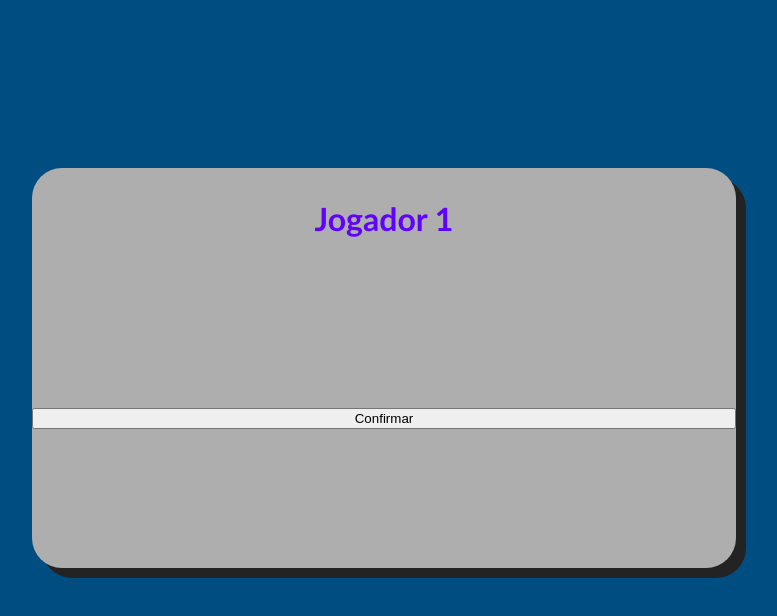
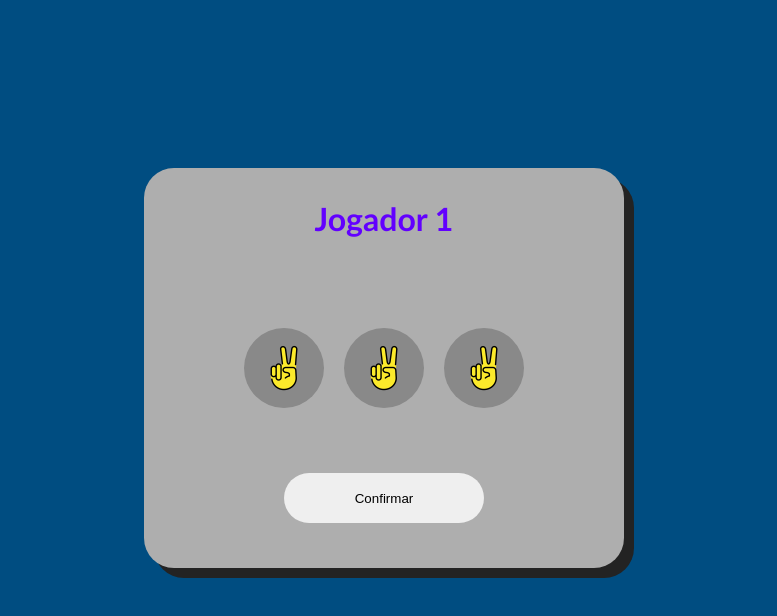
Before and after one commit to SavioHaistem/Jokenpo, a React app: page / in a window 1280 px wide. Both pictures are taken after a click on the button "Jogar". Shown: the top 616 px of the page, without its empty margins (256-1033 px from the left). Built offline with nearby package versions, Linux system fonts and the light colour scheme.

Commit message:
corrigindo CSS

```diff
--- a/src/App.css
+++ b/src/App.css
@@ -9,11 +9,18 @@ body {
     justify-content: center;
     align-items: center;
 }
-.StartButton {
+.CircularButton {
+    margin: 0px auto 40px;
     border-radius: 80px;
     border: none;
     width: 200px;
     height: 50px;
+    transition: all 0.2s;
+}
+.CircularButton:hover {
+    cursor: pointer;
+    width: 205px;
+    height: 55px;
 }
 .PlayerName {
     grid-area: PlayerName;
@@ -21,13 +28,17 @@ body {
 .ChooseList {
     grid-area: ChooseList;
 }
-.PlayerChooseBox {
+.CircularButton {
+    grid-area: CircularButton;
+}
+.AppBox {
     display: grid;
-    grid-template-columns: 55vw;
-    grid-template-rows: 100px 300px;
+    grid-template-columns: 480px;
+    grid-template-rows: 100px 200px 100px;
     grid-template-areas:
     "PlayerName"
-    "ChooseList";
+    "ChooseList"
+    "CircularButton";
     align-items: center;
     font-family: 'Gill Sans', 'Gill Sans MT', Calibri, 'Trebuchet MS', sans-serif;
     color: rgb(98, 0, 255);
@@ -44,6 +55,12 @@ body {
     align-items: center;
     border-radius: 80px;
     background-color: rgb(137, 137, 137);
+    transition: all 0.2s;
+}
+.ChooseButton:hover {
+    cursor: pointer;
+    width: 90px;
+    height: 90px;
 }
 .ChosseList {
     margin: auto;
--- a/src/App.js
+++ b/src/App.jsx
@@ -4,14 +4,18 @@ import './App.css';
 import { Pedra, Papel, Tesoura } from "./engine/creator";
 import { PlayerChooseBox } from "./components/playerchoose";
 import { StartButton } from "./components/StartButton";
-
+import { ChooseButton } from "./components/ChooseButton";
 
 function App() {
 
+    const [PlayerOneChoose, setPlayerOneChoose] = useState();
+    const [PlayerTwoChoose, setPlayerTwoChoose] = useState();
+
     const [Displays, setDisplays] = useState([
         { key: 0, element: <StartButton onClick={ChangeDisplay}/>, active: true },
-        { key: 1, element: <PlayerChooseBox onClick={ChangeDisplay} player={1}></PlayerChooseBox>, active: false },
-        { key: 2, element: <PlayerChooseBox onClick={ChangeDisplay} player={2}></PlayerChooseBox>, active: false },
+        { key: 1, element: <PlayerChooseBox onClick={ChangeDisplay} player={1}><ChooseButton/></PlayerChooseBox>, active: false },
+        { key: 2, element: <PlayerChooseBox onClick={ChangeDisplay} player={2}><ChooseButton/></PlayerChooseBox>, active: false },
+        { key: 3, element: <PlayerChooseBox onClick={ChangeDisplay} player={3}><ChooseButton/></PlayerChooseBox>, active: false }
     ]);
 
     const [DoShow, setDoShow] = useState('')
@@ -27,7 +31,7 @@ function App() {
         for ( let i = 0; i < Displays.length; i++) {
             if ( Displays[i].active == true ) {
 
-                i >= 2 ? NextActiveItem = 0 :  NextActiveItem = i + 1;
+                i >= 3 ? NextActiveItem = 0 :  NextActiveItem = i + 1;
                 Displays[i].active = false;
             }
         }
--- a/src/components/PlayerChoose.js
+++ b/src/components/PlayerChoose.jsx
@@ -2,11 +2,12 @@ import React from "react";
 
 export function PlayerChooseBox(props) {
     return(
-        <div className="PlayerChooseBox">
+        <div className="AppBox">
             <h1 className="PlayerName">
                 Jogador { props.player }
             </h1>
-            <button onClick={props.onClick}> Confirmar </button>
+            {props.children}
+            <button className='CircularButton' onClick={props.onClick}> Confirmar </button>
         </div>
     )
 }
--- a/src/components/StartButton.js
+++ /dev/null
@@ -1,8 +0,0 @@
-import React from 'react'
-
-
-export function StartButton( props ) {
-    return (
-        <button onClick={()=>{props.onClick()}} className='StartButton'> Jogar </button>
-    )
-}
--- /dev/null
+++ b/src/components/StartButton.jsx
@@ -0,0 +1,8 @@
+import React from 'react'
+
+
+export function StartButton( props ) {
+    return (
+        <button onClick={()=>{props.onClick()}} className='CircularButton'> Jogar </button>
+    )
+}
```
Also changed, not shown: src/components/ResultBox.jsx (renamed from src/components/ResultButton.js, +9 -1 lines).
